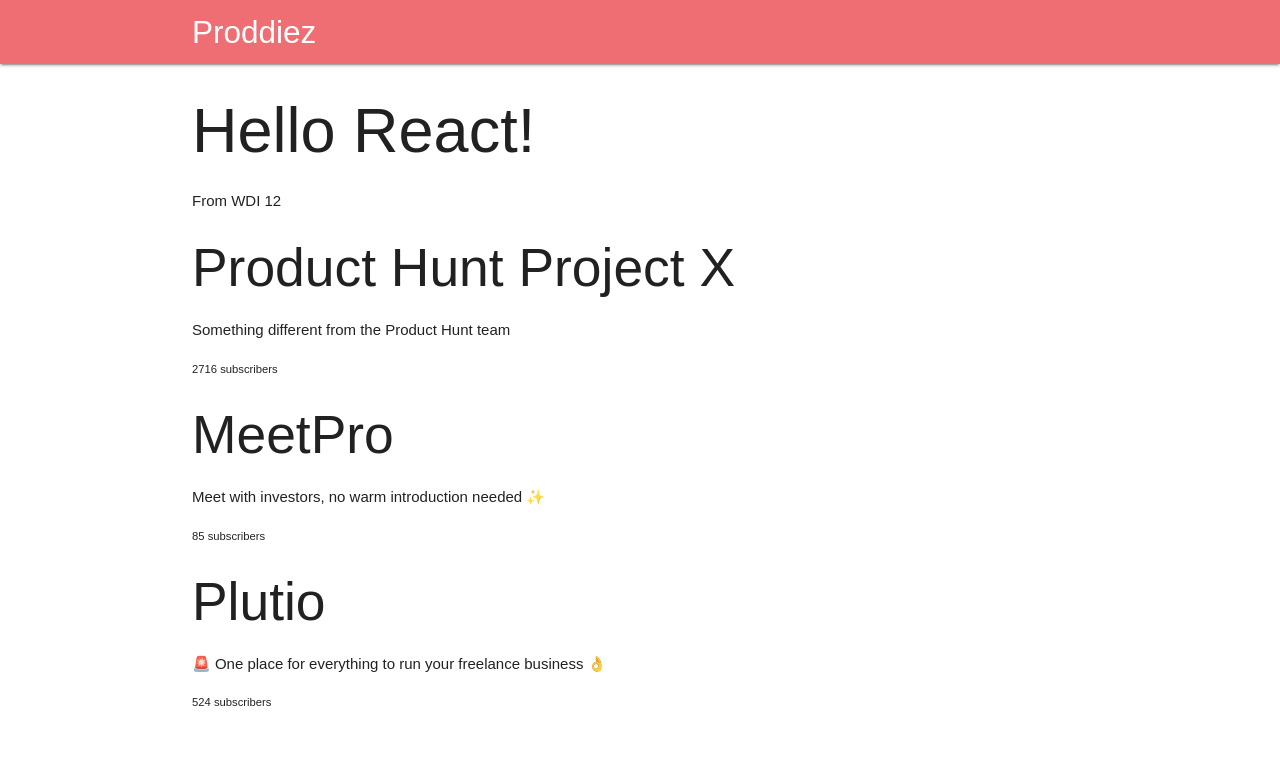
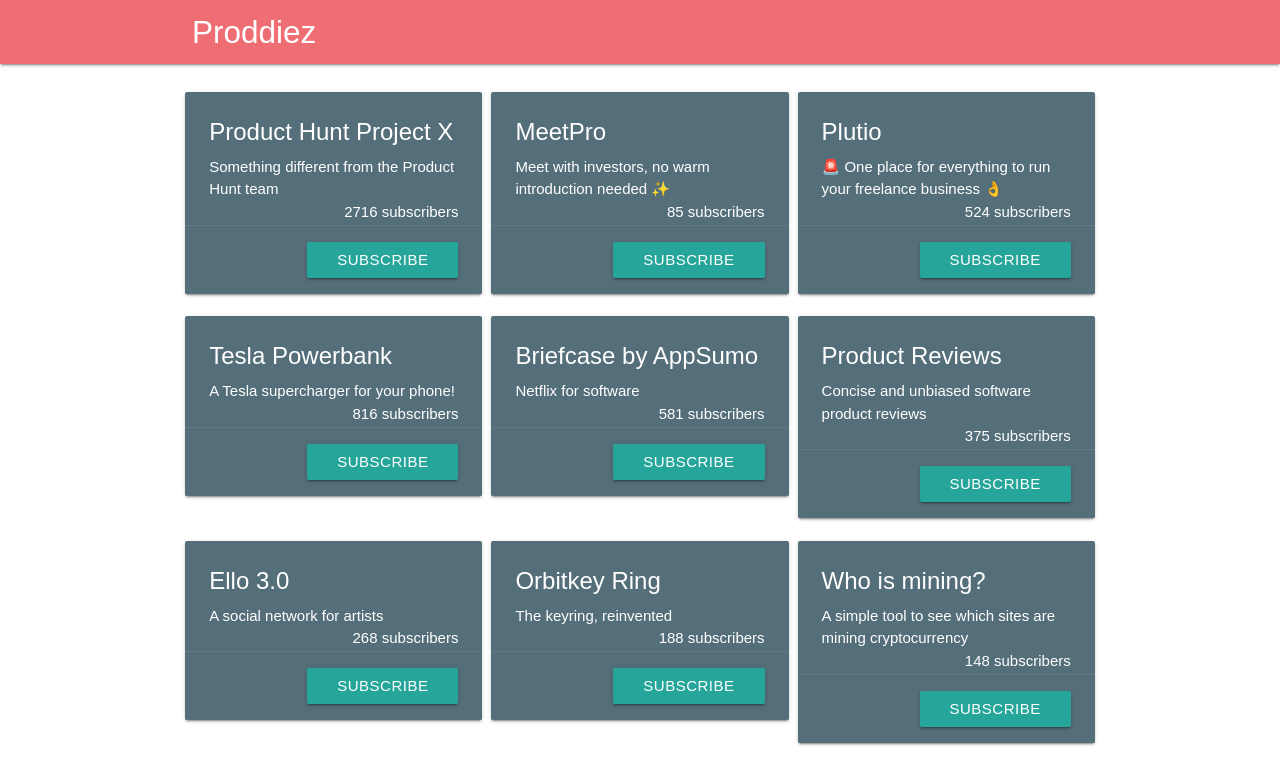
Before and after one commit to charlimxm/proddiez, a React app: page / in a window 1280 px wide. Built offline with nearby package versions, Linux system fonts and the light colour scheme.

Commit message:
latest with materialize card

```diff
--- a/src/components/App.css
+++ b/src/components/App.css
@@ -1,28 +1,13 @@
-.App {
-  text-align: center;
+.App-products {
+  margin-top: 20px;
 }
 
-.App-logo {
-  animation: App-logo-spin infinite 20s linear;
-  height: 80px;
+.App-products {
+  /*column-break-inside: avoid;*/
 }
 
-.App-header {
-  background-color: #222;
-  height: 150px;
-  padding: 20px;
-  color: white;
+.App-products .col {
+  display: inline-block;
+  overflow: visible;
+  padding: 0 0.3rem;
 }
-
-.App-title {
-  font-size: 1.5em;
-}
-
-.App-intro {
-  font-size: large;
-}
-
-@keyframes App-logo-spin {
-  from { transform: rotate(0deg); }
-  to { transform: rotate(360deg); }
-}
--- a/src/components/App.js
+++ b/src/components/App.js
@@ -1,4 +1,5 @@
 import React, { Component } from 'react'
+import './App.css'
 
 import Nav from './Nav'
 import Product from './Product'
@@ -27,6 +28,36 @@
         title: 'Plutio',
         subtitle: '🚨 One place for everything to run your freelance business 👌',
         subCount: 524
+      },
+      {
+        title: 'Tesla Powerbank',
+        subtitle: 'A Tesla supercharger for your phone!',
+        subCount: 816
+      },
+      {
+        title: 'Briefcase by AppSumo',
+        subtitle: 'Netflix for software',
+        subCount: 581
+      },
+      {
+        title: 'Product Reviews',
+        subtitle: 'Concise and unbiased software product reviews',
+        subCount: 375
+      },
+      {
+        title: 'Ello 3.0',
+        subtitle: 'A social network for artists',
+        subCount: 268
+      },
+      {
+        title: 'Orbitkey Ring',
+        subtitle: 'The keyring, reinvented',
+        subCount: 188
+      },
+      {
+        title: 'Who is mining?',
+        subtitle: 'A simple tool to see which sites are mining cryptocurrency',
+        subCount: 148
       }
     ]
 
@@ -41,10 +72,9 @@
           navProp={navProp}
         />
         <div className="container">
-          <h1>Hello React!</h1>
-          <p>From WDI 12</p>
-
-          { allProducts }
+          <div className="row App-products">
+            { allProducts }
+          </div>
         </div>
       </div>
     )
--- a/src/components/Product.js
+++ b/src/components/Product.js
@@ -3,11 +3,17 @@
 class Product extends Component {
   render() {
     return (
-      <div>
-        <h2>{ this.props.productObj.title }</h2>
-        <p>{ this.props.productObj.subtitle }</p>
-
-        <small>{ this.props.productObj.subCount } subscribers</small>
+      <div className="col s12 m4">
+        <div className="card blue-grey darken-1">
+          <div className="card-content white-text">
+            <span className="card-title">{ this.props.productObj.title }</span>
+            <p>{ this.props.productObj.subtitle }</p>
+            <p className="right">{ this.props.productObj.subCount } subscribers</p>
+          </div>
+          <div className="card-action white-text right-align">
+            <a className="btn">Subscribe</a>
+          </div>
+        </div>
       </div>
     )
   }
```
Also changed, not shown: src/App-.css (added, +28 -0 lines), src/components/products.json (added, +37 -0 lines).
